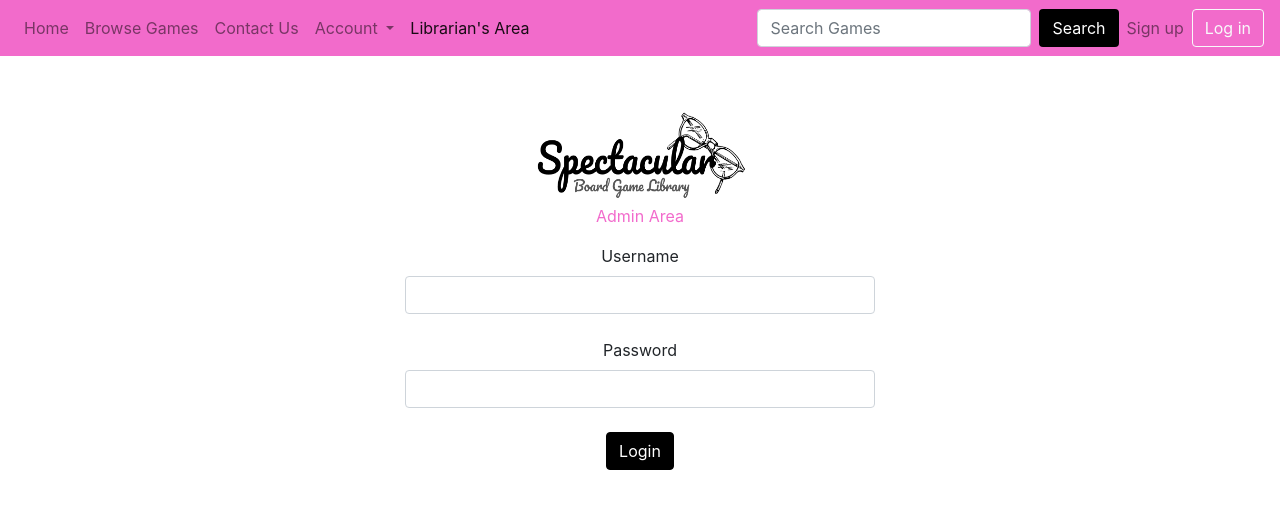
After one commit to bessgetstechy/SpectacularGITs, a PHP site: page /Library/adminarea/logintest.php in a window 1280 px wide. The commit adds this page. Shown: the top 509 px of the page. Run offline with PHP 8.4, Linux system fonts and the light colour scheme.

Commit message:
no message

```diff
--- a/JSfunctions.js
+++ b/JSfunctions.js
@@ -33,7 +33,9 @@ function showDeleteGameForm() {
   var x = document.getElementById("deleteGameForm");
   if (x.style.display === "none") {
     x.style.display = "block";
+    document.getElementById('buttondelete').innerHTML = 'Hide Form';
   } else {
     x.style.display = "none";
+    document.getElementById('buttondelete').innerHTML = 'Show Form';
   }
 }
--- a/adminarea/addgameSearch.php
+++ b/adminarea/addgameSearch.php
@@ -15,9 +15,9 @@
                 echo "You searched for: $searchTitle"."<br>";
 
                 $result = $pdo->prepare("SELECT gameID FROM board_games where TITLE = :searchTitle");
-                $result ->execute(array(
+                $result ->execute([
                     ':searchTitle' => $searchTitle
-                ));
+                        ]);
 
                 if ($row[0] = null) {
                     echo "No game found".PHP_EOL;
--- /dev/null
+++ b/adminarea/adminheader.php
@@ -0,0 +1,65 @@
+<!DOCTYPE html>
+<html lang="en">
+
+<head>
+    <title>Spectacular Board Game Library | Librarian Admin</title>
+
+    <!-- Required meta tags -->
+    <meta charset="utf-8">
+    <meta name="viewport" content="width=device-width, initial-scale=1, shrink-to-fit=no">
+
+    <!-- Bootstrap CSS & Fonts-->
+    <link rel="stylesheet" href="https://stackpath.bootstrapcdn.com/bootstrap/4.4.1/css/bootstrap.min.css" crossorigin="anonymous">
+    <link href="https://fonts.googleapis.com/css?family=Pacifico&display=swap" rel="stylesheet">
+
+    <!-- styles internal-->
+    <link rel="stylesheet" type="text/css" href="LibraryStyles.css">
+
+    <style>
+    #MainTitle {color: rgb(242, 107, 203);
+        line-height: 1.4;
+        align-content: center;
+        font-size: 30px;}
+    </style>
+</head>
+
+    <!-- Below is the navigation -->
+
+    <!-- NAV HEADERS -->
+
+    <body>
+        <nav class="navbar navbar-expand navbar-light flex-column flex-md-row d-flex justify-content-between bd-navbar" style="background-color: rgb(242, 107, 203)">
+                <div class="collapse navbar-collapse" id="navbarSupportedContent">
+                    <ul class="navbar-nav mr-auto">
+                        <li class="nav-item"> <a class="nav-link" href="../Homepage2.php">Home</span></a> </li>
+                        <li class="nav-item"> <a class="nav-link" href="../BrowseAllPage.php">Browse Games</a> </li>
+                        <li class="nav-item"> <a class="nav-link" href="../../profile/index.html">Contact Us</a> </li>
+                        <li class="nav-item dropdown"> <a class="nav-link dropdown-toggle" href="#" id="navbarDropdown" role="button" data-toggle="dropdown" aria-haspopup="true" aria-expanded="false"> Account </a>
+                            <div class="dropdown-menu" aria-labelledby="../navbarDropdown">
+                                <a class="dropdown-item" href="../OnLoan.php">Games on loan</a>
+                                <a class="dropdown-item" href="#">Loan history</a>
+                                <a class="dropdown-item" href="#">Saved list </a>
+                                    <div class="dropdown-divider"></div>
+                                    <a class="dropdown-item" href="#">Update Profile</a>
+                            </div>
+                        </li>
+                        <li class="nav-item active"> <a class="nav-link" href="logintest.php">Librarian's Area<span class="sr-only">(current)</a> </li>
+                    </ul>
+
+            <!-- SEARCH BAR -->
+                <div class="nav-centered">
+                    <form class="form-inline my-2 my-lg-0">
+                          <input class="form-control mr-sm-2" type="search" placeholder="Search Games" aria-label="Search">
+                          <button class="btn my-2 my-sm-0 " style="background-color: #000000; color: white" type="submit">Search</button>
+                    </form>
+                </div>
+
+            <!-- SIGN UP AND LOGIN -->
+
+                <ul class="navbar-nav">
+                    <li class="nav-item"> <a class="nav-link" href="../Register.php" >Sign up</a> </li>
+                </ul>
+                    <form class="form-inline"> <button class="btn btn-outline-light" type="button">Log in</button> </form>
+                </div>
+
+        </nav>
--- /dev/null
+++ b/adminarea/logintest.php
@@ -0,0 +1,109 @@
+<?php
+ session_start();
+ $host = "localhost";
+ $username = "root";
+ if(empty($_SESSION["username"])){
+     $adminusername = "";
+ } else {
+     $adminusername = $_SESSION["username"];
+     header("location:../Adminarea.php");
+ }
+
+  if(empty($_SESSION["password"])){
+     $password = "";
+ } else {
+     $password = $_SESSION["password"];
+ }
+
+ $password = "";
+ $database = "boardgame_library";
+ $message = "";
+ try
+ {
+      $connect = new PDO("mysql:host=$host; dbname=$database", $username, $password);
+      $connect->setAttribute(PDO::ATTR_ERRMODE, PDO::ERRMODE_EXCEPTION);
+      if(isset($_POST["login"]))
+      {
+           if(empty($_POST["username"]) || empty($_POST["password"]))
+           {
+                $message = '<label>All fields are required</label>';
+           }
+           else
+           {
+               $adminusername = filter_input(INPUT_POST, 'username', FILTER_SANITIZE_URL);
+               $password = filter_input(INPUT_POST, 'password', FILTER_SANITIZE_SPECIAL_CHARS);
+
+               $query = "SELECT EmailAddress FROM employees where EmailAddress = :username and Password = :password";
+                $statement = $connect->prepare($query);
+                $statement->execute(
+                     [
+                          'username'     =>     $adminusername,
+                          'password'     =>     $password
+                     ]
+                );
+                $count = $statement->rowCount();
+                if($count > 0)
+                {
+                     $_SESSION["username"] = $adminusername;
+                     header("location:../Adminarea.php");
+                }
+                else
+                {
+                     $message = "<label><br>Sorry, we couldn't validate user $adminusername<br>Please check your log in details and try again</label>";
+                }
+           }
+      }
+ }
+ catch(PDOException $error)
+ {
+      $message = $error->getMessage();
+ }
+ ?>
+ <!DOCTYPE html>
+ <html>
+<?php include 'adminheader.php'; ?>
+
+
+      <head>
+           <title>Spectacular Board Game Library | Librarian Admin</title>
+
+      </head>
+
+
+       <body>
+       <center>
+            <div class="container" style="width:500px;">
+                <?php
+                if(isset($message))
+                {
+                     echo '<label class="text-danger">'.$message.'</label>';
+                }
+                ?>
+
+
+            <!-- Icon -->
+            <div class="fadeIn first">
+                <br>
+                <img src="../Images/Spectacular logo2.png" id="icon" alt="User Icon" style="width: 220px; height: 100px;" />
+                <br>
+            </div>
+
+            <div>
+                <p style="color: #f26bcc;">Admin Area</p>
+            </div>
+
+            <!-- Login Form -->
+                <form method="post">
+                    <label>Username</label>
+                        <input type="text" name="username" class="form-control" />
+                        <br/>
+                        <label>Password</label>
+                        <input type="password" name="password" class="form-control" />
+                        <br/>
+                        <input type="submit" name="login" class="btn btn-info" value="Login" style="border-color: black; background-color: black;"/>
+                </form>
+            </div>
+            <br/>
+        </center>
+        </body>
+ </html>
```
Also changed, not shown: AJAXsearch.html (deleted, +0 -50 lines), Adminarea.php (+23 -2 lines), SearchScript.php (deleted, +0 -25 lines), adminarea/addGameForm.php (+8 -8 lines), adminarea/deletegame.php (added, +69 -0 lines), adminarea/forgotpassword.php (added, +22 -0 lines), adminarea/logout.php (added, +36 -0 lines), adminarea/viewProfile.php (added, +7 -0 lines), 1 other file.
